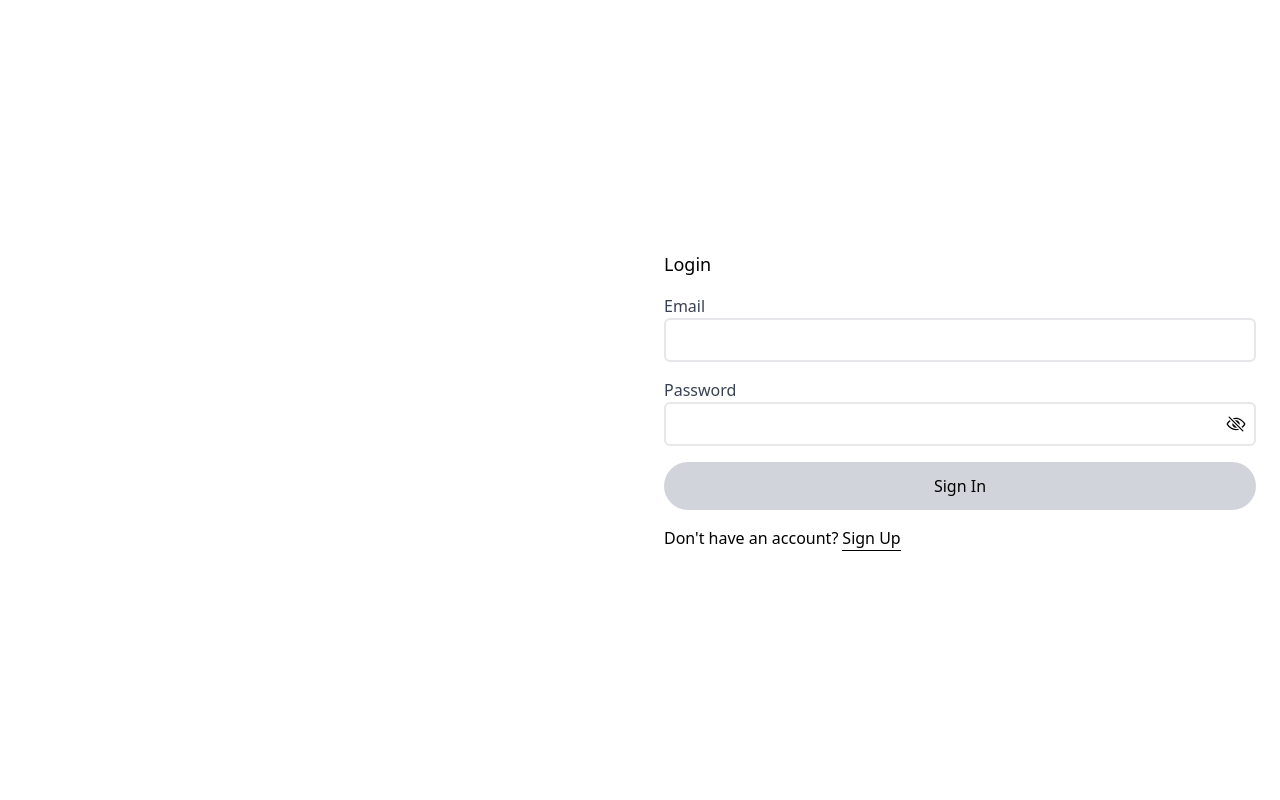
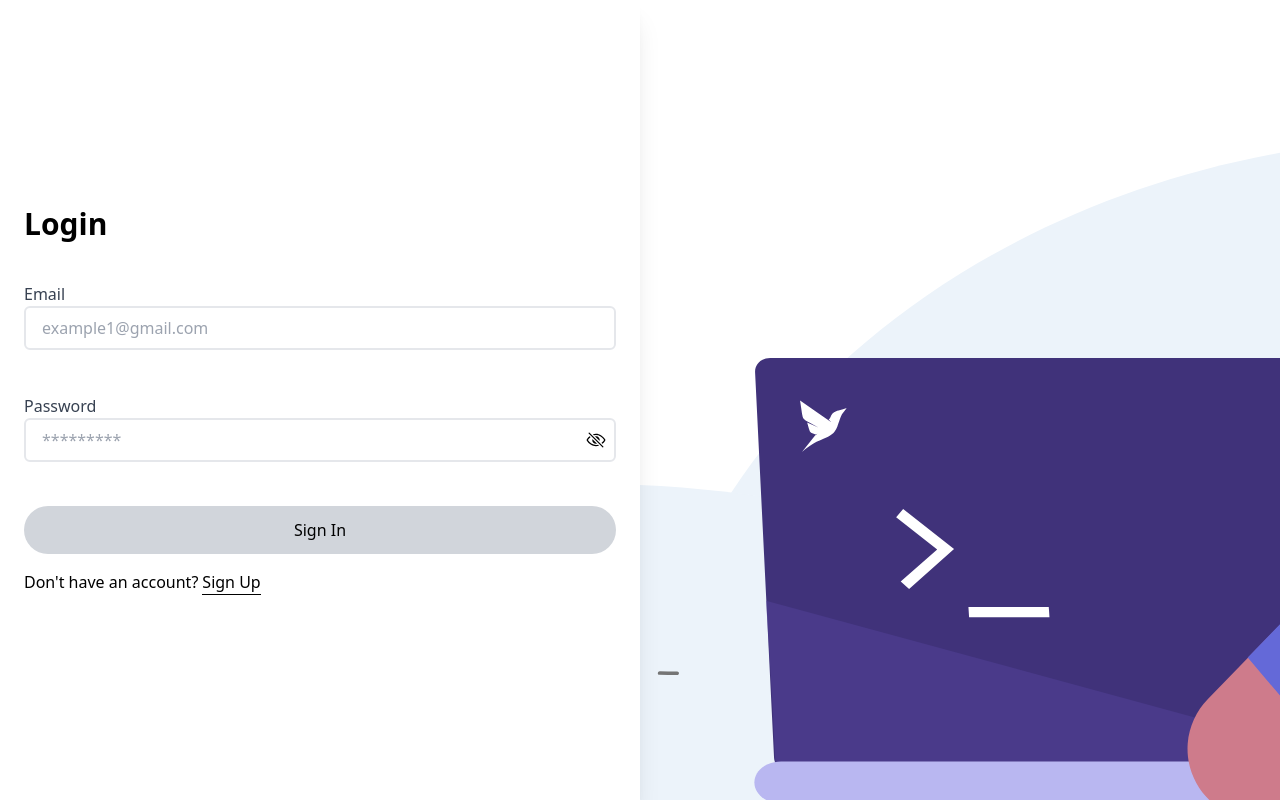
Before and after one commit to krevetka87/graphiql-app, a React (Vite) app: page /login in a window 1280 px wide. Built offline with nearby package versions, Linux system fonts and the light colour scheme; no server answers.

Commit message:
feat: add styles for login / register page

```diff
--- a/src/components/Forms/AuthForm/index.tsx
+++ b/src/components/Forms/AuthForm/index.tsx
@@ -43,15 +43,20 @@ const AuthForm = observer(({ onSubmit }: AuthFormProps) => {
 
   return (
     <form
-      className="px-6 flex flex-col min-h-full justify-center gap-4 w-6/12 ml-auto"
+      className={`bg-white px-6 flex flex-col min-h-full justify-center gap-4 w-6/12 ml-auto transition-all duration-300 shadow-xl ${
+        isSignUp ? '-translate-x-0' : '-translate-x-full'
+      }`}
       onSubmit={handleSubmit(onSubmit)}
     >
-      <h2 className="text-lg">{!isSignUp ? t('forms.title.login') : t('forms.title.register')}</h2>
+      <h1 className="font-semibold mb-6">
+        {!isSignUp ? t('forms.title.login') : t('forms.title.register')}
+      </h1>
       <InputWrapper id={FormFields.email} label={t('forms.fields.email')} error={errors?.email}>
         <input
           className="border-2 rounded-md px-4 py-2 text-gray-700 focus:outline-none"
           type="email"
           id={FormFields.email}
+          placeholder="example1@gmail.com"
           {...register(FormFields.email, FIELDS_OPTIONS.email)}
         />
       </InputWrapper>
@@ -66,6 +71,7 @@ const AuthForm = observer(({ onSubmit }: AuthFormProps) => {
             className="w-full focus:outline-none"
             id={FormFields.password}
             autoComplete="on"
+            placeholder="*********"
             {...register(FormFields.password, FIELDS_OPTIONS.password)}
           />
           <button
--- a/src/components/Forms/InputWrapper/index.tsx
+++ b/src/components/Forms/InputWrapper/index.tsx
@@ -13,12 +13,16 @@ export default function InputWrapper({ id, label, error, children }: InputProps)
   const { t } = useTranslation();
 
   return (
-    <section className="flex flex-col">
+    <section className="flex flex-col relative pb-7">
       <label className="flex flex-col text-gray-700" htmlFor={id}>
         {label}
         {children}
       </label>
-      {error && <span className="text-red-600">{error.message || t('forms.errors.common')}</span>}
+      {error && (
+        <span className="text-red-600 absolute bottom-0">
+          {error.message || t('forms.errors.common')}
+        </span>
+      )}
     </section>
   );
 }
--- a/src/index.scss
+++ b/src/index.scss
@@ -12,3 +12,15 @@ html,
   @apply flex;
   @apply flex-col;
 }
+
+h1 {
+  @apply text-3xl;
+}
+
+h2 {
+  @apply text-2xl;
+}
+
+h3 {
+  @apply text-xl;
+}
--- a/src/pages/Login/index.tsx
+++ b/src/pages/Login/index.tsx
@@ -1,5 +1,9 @@
 import Forms from 'src/components/Forms';
 
 export default function Login() {
-  return <Forms />;
+  return (
+    <div className="flex min-h-full bg-login bg-cover">
+      <Forms />
+    </div>
+  );
 }
--- a/tailwind.config.cjs
+++ b/tailwind.config.cjs
@@ -1,8 +1,13 @@
 /** @type {import('tailwindcss').Config} */
+
 module.exports = {
   content: ['./src/**/*.{js,ts,jsx,tsx}'],
   theme: {
-    extend: {},
+    extend: {
+      backgroundImage: {
+        login: "url('./assets/graphql-reference.svg')",
+      },
+    },
   },
   plugins: [],
 };
```
Also changed, not shown: src/assets/graphql-reference.svg (added).
